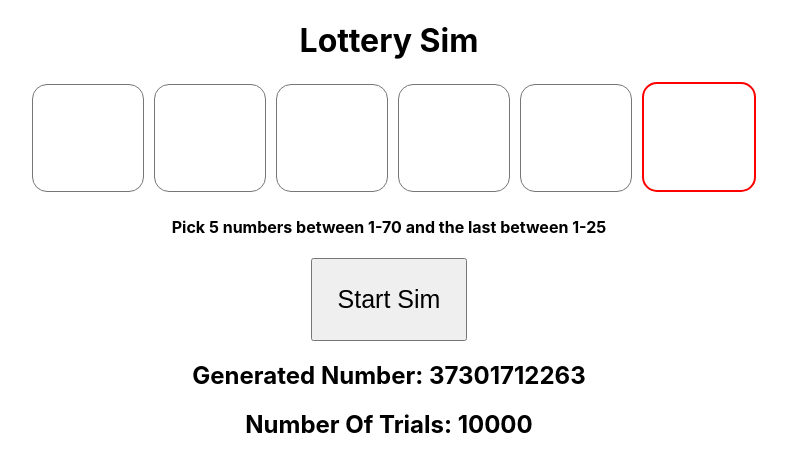
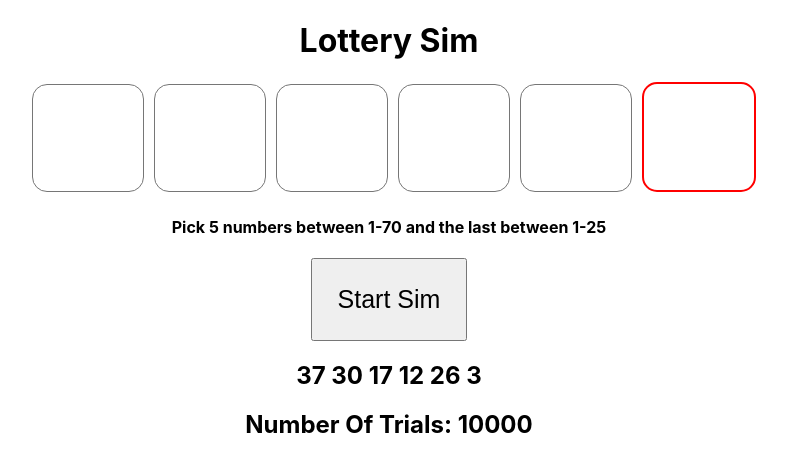
Before and after one commit to TamerMograbi/Lottery-Sim, a React (Create React App) app: page / in a window 1280 px wide. Shown: the top 472 px of the page, without its empty margins (251-1038 px from the left). Built offline with nearby package versions, Linux system fonts and the light colour scheme.

Commit message:
print generated number in more readable way

```diff
--- a/src/App.js
+++ b/src/App.js
@@ -68,7 +68,7 @@ function App() {
       </div>
       <h4>Pick 5 numbers between 1-70 and the last between 1-25</h4>
       <button className="simButton" onClick={handleClick}>Start Sim</button>
-      <h2>Generated Number: {generatednum}</h2>
+      <h2>{generatednum.join(" ")}</h2>
       <h2>Number Of Trials: {myCount}</h2>
     </div>
   );
```
